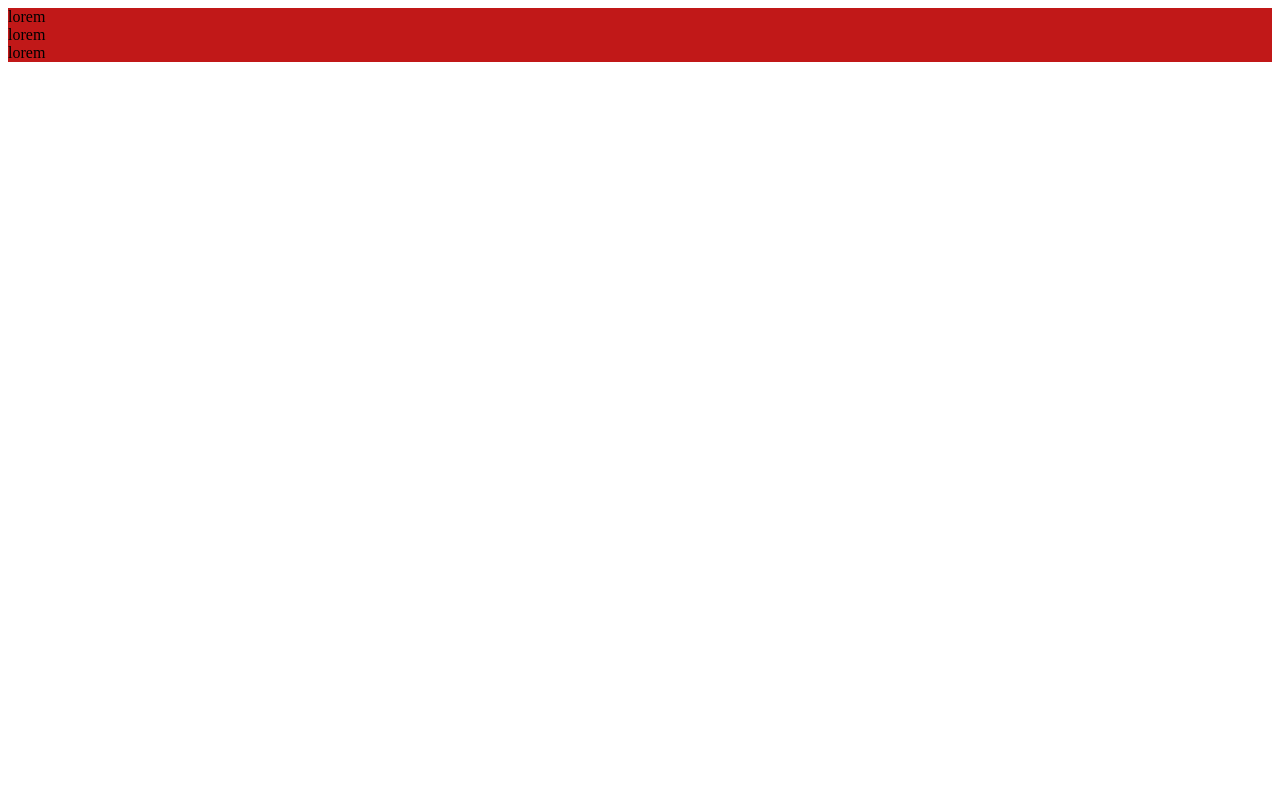
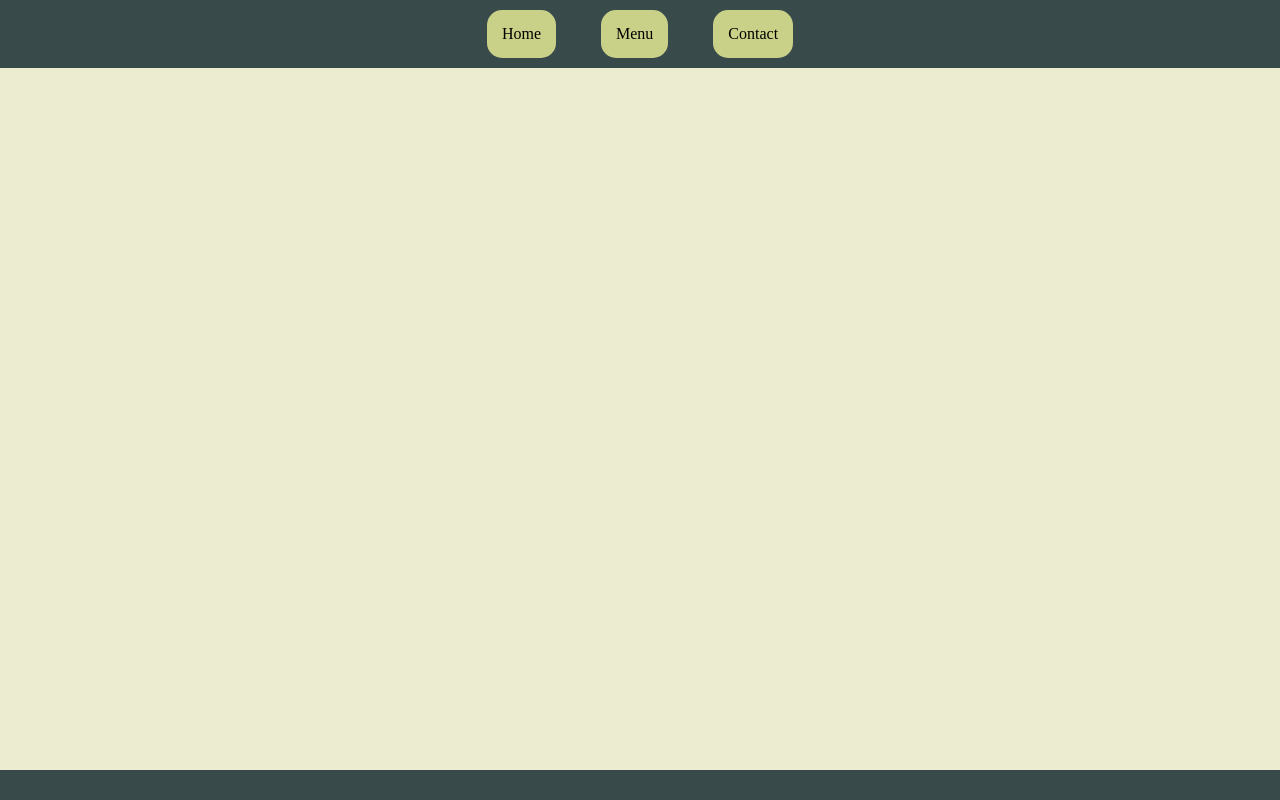
Before and after one commit to oxedom/restaurant-page, a website built with webpack: page dist/index.html in a window 1280 px wide. Built offline with nearby package versions, Linux system fonts and the light colour scheme.

Commit message:
set up nav and footer, added eventListners to the btns and binded them to the handleClick function

```diff
--- a/src/index.js
+++ b/src/index.js
@@ -1,19 +1,38 @@
+import './style.css';
+//Hook to Inject Content
 let content = document.getElementById('content')
+
+//Creations of NavHeader
 let header = document.createElement('header')
 let nav = document.createElement('nav')
+nav.classList.add('nav-bar', 'centerFlex')
+//Creation of Btns
 let homeBtn = document.createElement('div')
 let menuBtn = document.createElement('div')
 let contactBtn =document.createElement('div')
 let arrOfBtns = [homeBtn,contactBtn,menuBtn]
-import './style.css';
+    homeBtn.innerText = 'Home'
+    menuBtn.innerText = 'Menu'
+    contactBtn.innerText = 'Contact'
+    arrOfBtns.forEach(btn => {
+         btn.classList.add('nav-btn')
+        btn.addEventListener('click', e => {handleClick(e)})
+        } )
+    nav.append(homeBtn,menuBtn,contactBtn)
+
+//Creation of Footer;
+let footer = document.createElement('footer')
+let spanOne = document.createElement('span')
+let spanTwo = document.createElement('span')
+let spanThree = document.createElement('span')
+footer.append(spanOne,spanTwo,spanThree)
+footer.classList.add('footer', 'centerFlex')
+
+//Adds nav-btn class to each btn
+header.append(nav)
+content.append(header)
+content.append(footer)
 
 
-arrOfBtns.forEach(btn => {
-    btn.classList.add('nav-btn')
-    btn.innerText = 'lorem'}
-
-    )
-nav.append(homeBtn,menuBtn,contactBtn)
-
-header.append(nav)
-content.append(header)
+//HandleClick
+function handleClick(e){}
--- a/src/style.css
+++ b/src/style.css
@@ -1,3 +1,56 @@
+body {
+    margin: 0;
+    padding: 0;
+    background-color: var(--color7);
+}
+
+
+#content {
+    display: flex;
+    min-height: 100vh;
+    flex-direction: column;
+    justify-content: space-between;
+}
+
+:root {
+    --color1: #384a4a;
+    --color2: #c9d087;
+    --color3: #FFF5B2;
+    --color4: #82844D;
+    --color5: #DEE18B;
+    --color6: #080a0a;
+    --color7: #ebecd0;
+
+}
+
+.centerFlex {
+    display: flex;
+    justify-content: center;
+    align-content: center;
+}
+
+.nav-bar {
+    background-color: var(--color1);
+    padding: 10px;
+    gap: 45px;
+}
+
 .nav-btn {
-    background-color: rgb(193, 24, 24);
+    background-color: var(--color2);
+    padding: 15px;
+    border-radius: 15px
 }
+
+.nav-btn:hover {
+    transform: scale(1.05);
+}
+
+.nav-bar >  {
+    flex-grow: 1;
+}
+
+.footer {
+    gap: 100px;
+    padding: 15px;
+    background-color: var(--color1);
+}
--- a/webpack.config.js
+++ b/webpack.config.js
@@ -1,17 +1,23 @@
 const path = require('path');
 
 module.exports = {
+  //Dev mode
 mode: 'development',
   entry: './src/index.js',
   output: {
     filename: 'main.js',
     path: path.resolve(__dirname, 'dist'),
+    clean: true,
   },module: {
     rules: [
       {
         test: /\.css$/i,
         use: ['style-loader', 'css-loader'],
+      },{
+        test: /\.(png|svg|jpg|jpeg|gif)$/i,
+        type: 'asset/resource',
       },
+
     ],
   },
 };
```
Also changed, not shown: dist/index.html, dist/main.js, src/public/palette.png.
